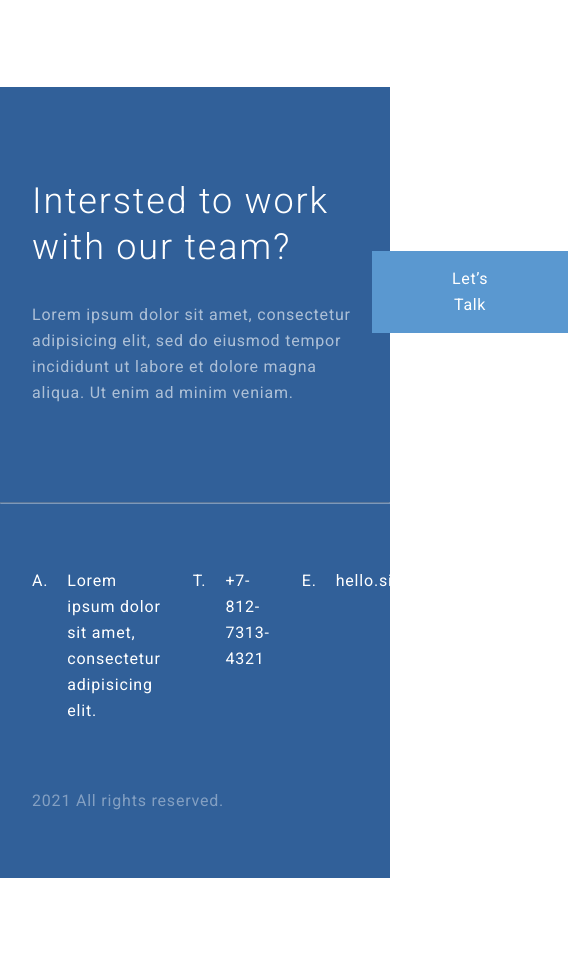
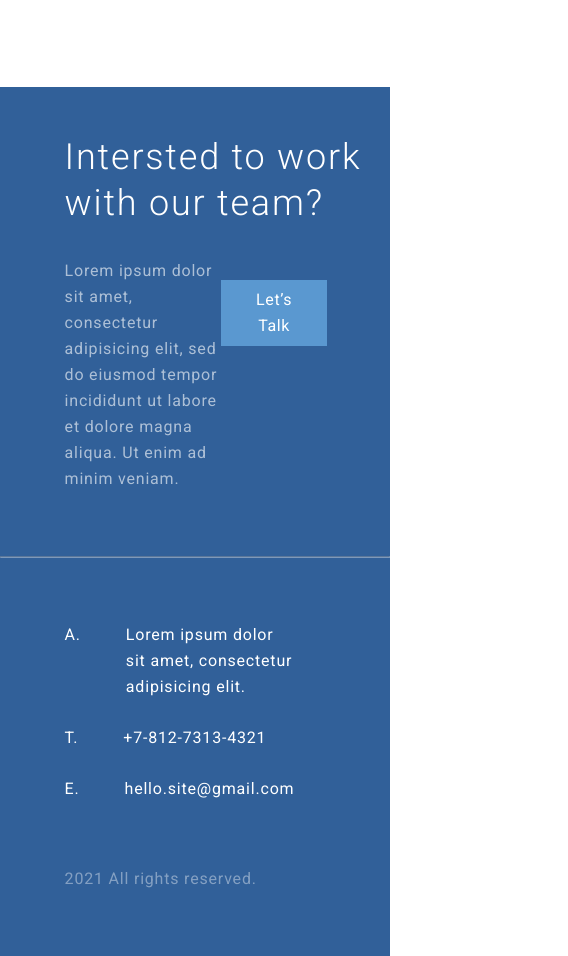
Before and after one commit to 16Maik10/HTML_CSS_HomeWork, a plain HTML site: page index.html in a window 390 px wide. Shown: the part 3100-4056 px from the top of the page, 568 px wide, since content can reach past the window. Before the commit the page ends 3978 px from the top, so only its background shows below. Drawn offline with Linux system fonts and the light colour scheme.

Commit message:
Add files via upload
Footer is DONE for tablet

```diff
--- a/css/style.css
+++ b/css/style.css
@@ -254,7 +254,7 @@ body {
 }
 
 .footer__text {
-  width: 495px;
+  width: 43%;
 }
 
 .footer__text .heading {
@@ -341,6 +341,53 @@ hr {
 
   .card {
     margin-bottom: 32px;
+  }
+
+  .footer {
+    padding-top: 47px;
+  }
+
+  .footer__top {
+    width: 80%;
+    margin: 0 auto;
+    padding-bottom: 64px;
+  }
+
+  .footer__text {
+    width: 60%;
+  }
+
+  .footer__button {
+    padding: 7px 35px;
+  }
+
+  .footer__bottom {
+    width: 80%;
+    margin: 0 auto;
+  }
+
+  .footer_info {
+    flex-direction: column;
+  }
+
+  .marker-1::before {
+    margin-right: 45px;
+  }
+
+  .marker-2::before {
+    margin-right: 45px;
+  }
+
+  .marker-3::before {
+    margin-right: 45px;
+  }
+
+  .footer__list {
+    margin-bottom: 25px;
+  }
+
+  .footer__copy {
+    margin-top: 39px;
   }
 }
 
```
